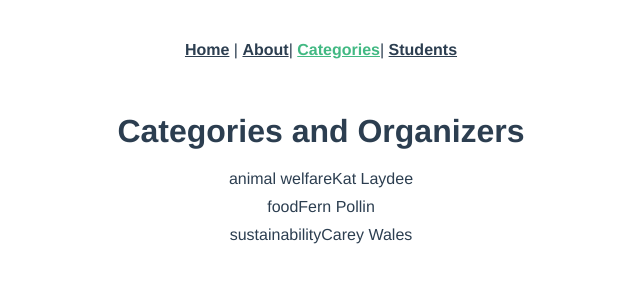
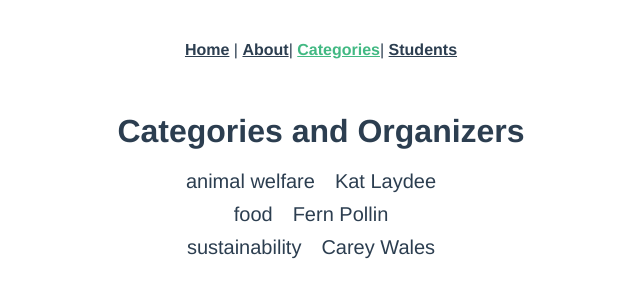
Before and after one commit to 96ekp/SE-_331_Lab2-, a Vue app in the folder lab2/: page /categories in a window 1280 px wide. Shown: the top 300 px of the page, without its empty margins (319-959 px from the left). Built offline with nearby package versions, Linux system fonts and the light colour scheme.

Commit message:
jsut changed style for category and organizer

```diff
--- a/lab2/src/components/EventInfo.vue
+++ b/lab2/src/components/EventInfo.vue
@@ -1,14 +1,12 @@
 <template>
   <div class="event-list">
     <div class="category">{{ event.category }}</div>
-
     <div class="organizer">{{ event.organizer }}</div>
   </div>
 </template>
 
 <style scoped>
 .event-list {
-  text-align: right;
   display: flex;
   justify-content: space-between;
   font-size: 16px;
@@ -17,21 +15,13 @@
 
 .category,
 .organizer {
-  font-size: 16px;
+  font-size: 20px;
+  margin-right: 20px;
 }
-/* .title-row {
-  display: flex;
-  justify-content: space-between;
-  margin-bottom: 10px;
+
+.category {
+  flex: 1;
 }
-.title {
-  font-weight: bold;
-}
-.content-row {
-  display: flex;
-  justify-content: space-between;
-  margin-bottom: 5px;
-} */
 </style>
 
 <script>
--- a/lab2/src/views/CategoryView.vue
+++ b/lab2/src/views/CategoryView.vue
@@ -51,6 +51,7 @@ const events = ref<EventItem[]>([
 .category-list {
   display: flex;
   flex-direction: column;
+  -ms-flex-item-align: center;
   align-items: center;
 }
 
```
